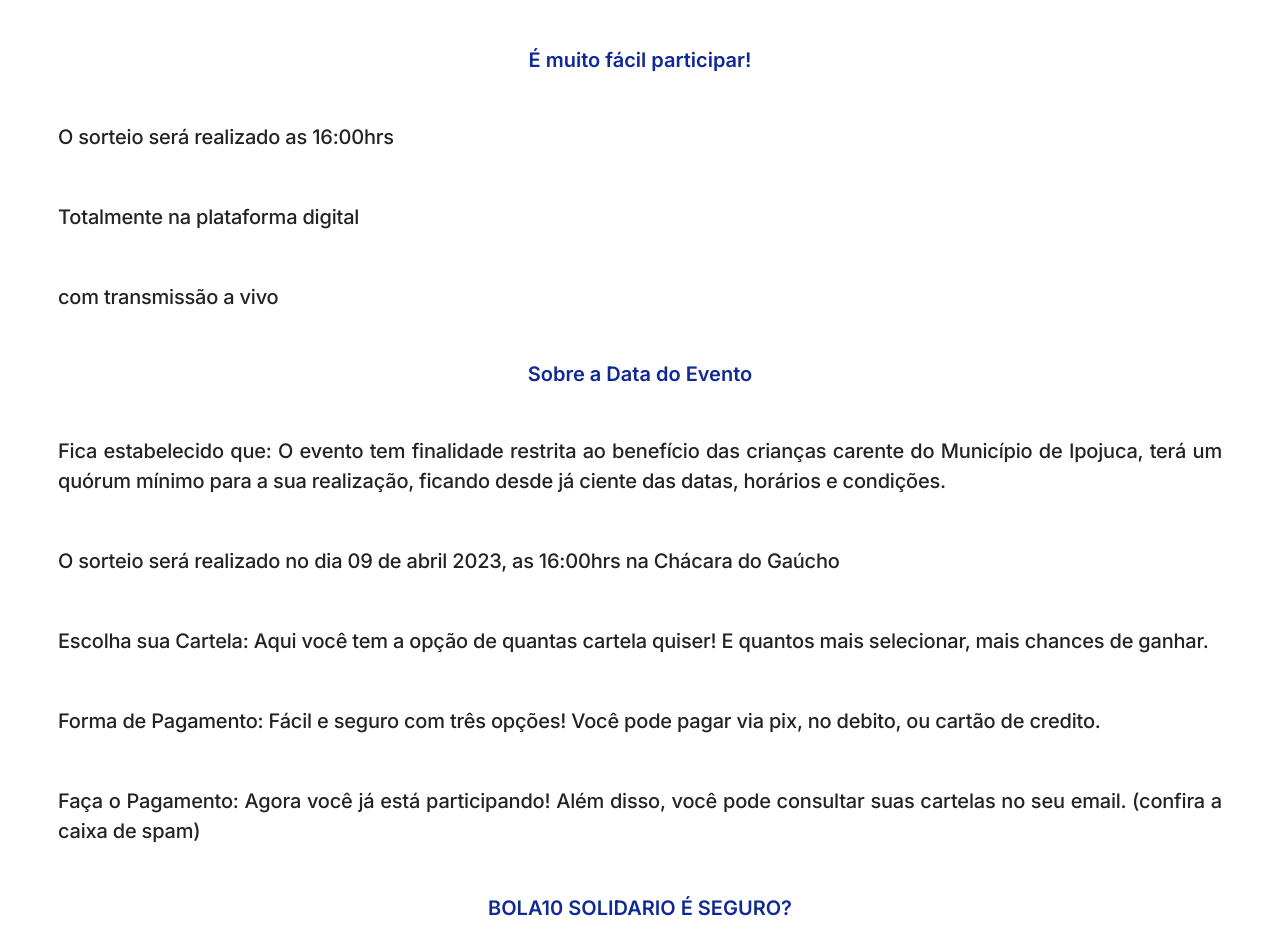
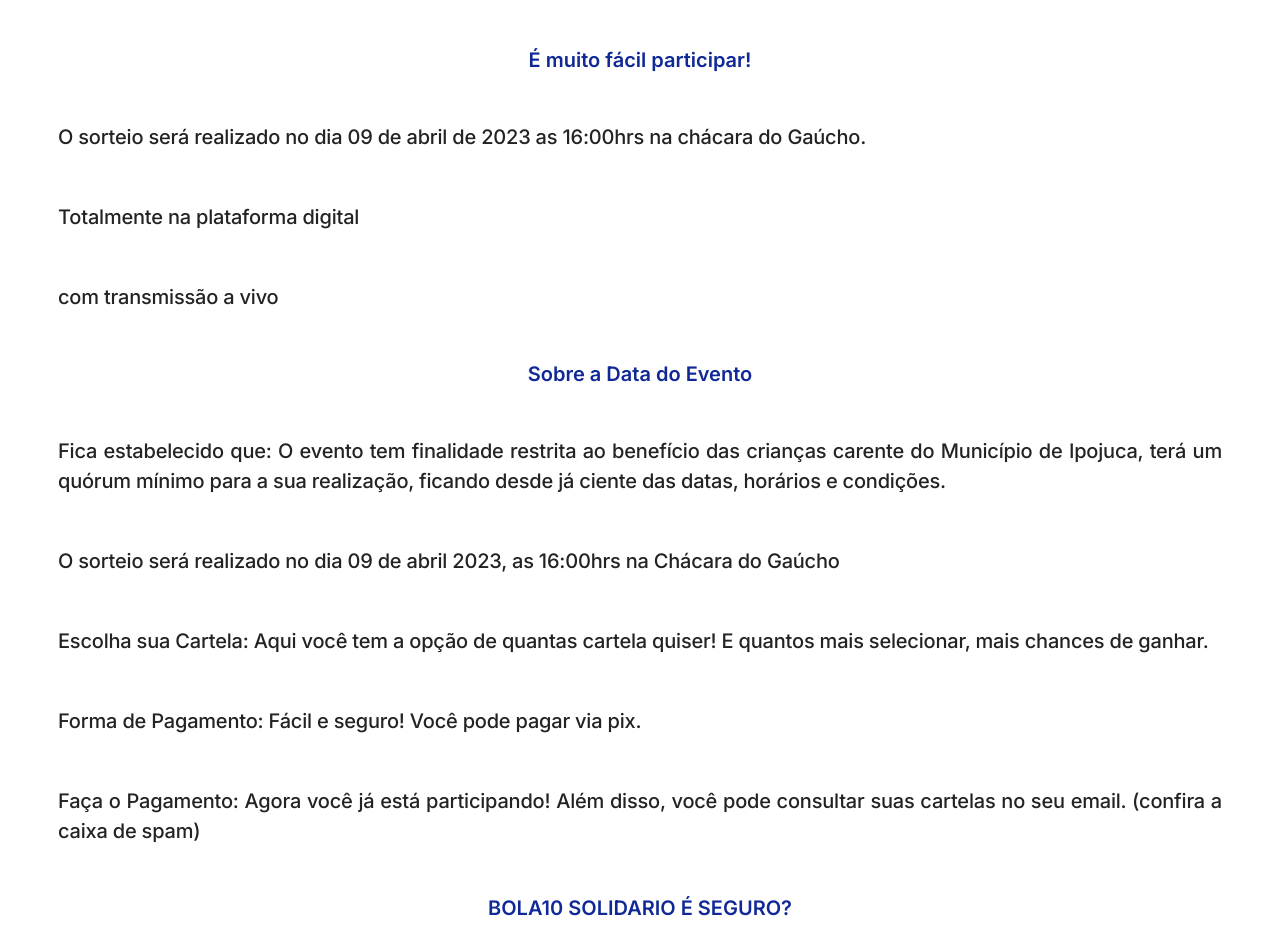
Before and after one commit to claudiocassimiro/associacao-nossa-senhora-aparecida, a Next.js app: page /regulation in a window 1280 px wide. Shown: the part 390-1323 px from the top of the page. Built offline with nearby package versions, Linux system fonts and the light colour scheme.

Commit message:
feat: fix some problems

```diff
--- a/components/RegulationSection/index.tsx
+++ b/components/RegulationSection/index.tsx
@@ -8,7 +8,8 @@
         É muito fácil participar!
       </h3>
       <p className={styles.RegulationSectionText}>
-        O sorteio será realizado as 16:00hrs
+        O sorteio será realizado no dia 09 de abril de 2023 as 16:00hrs na
+        chácara do Gaúcho.
       </p>
       <p className={styles.RegulationSectionText}>
         Totalmente na plataforma digital
@@ -32,8 +33,7 @@
         quantos mais selecionar, mais chances de ganhar.
       </p>
       <p className={styles.RegulationSectionText}>
-        Forma de Pagamento: Fácil e seguro com três opções! Você pode pagar via
-        pix, no debito, ou cartão de credito.
+        Forma de Pagamento: Fácil e seguro! Você pode pagar via pix.
       </p>
       <p className={styles.RegulationSectionText}>
         Faça o Pagamento: Agora você já está participando! Além disso, você pode
```
